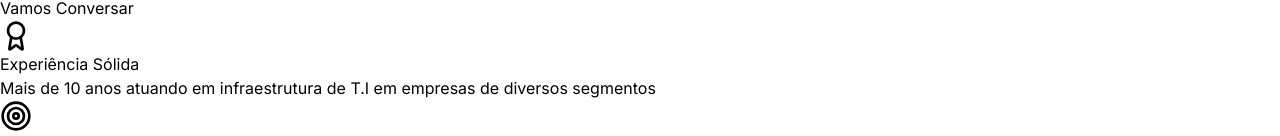
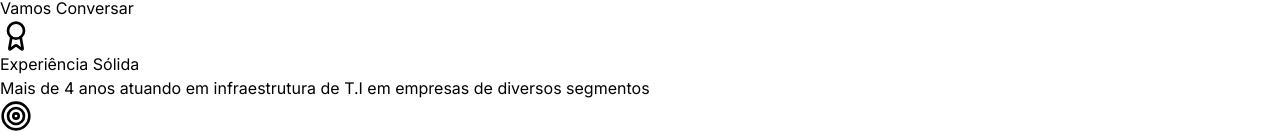
Before and after one commit to NZ-247/WebSite-portifolio, a React (Vite) app: page / in a window 1280 px wide. Shown: the part 658-794 px from the top of the page. Built offline with nearby package versions, Linux system fonts and the light colour scheme.

Commit message:
Ajustes em About.tsx - info exp

```diff
--- a/src/components/About.tsx
+++ b/src/components/About.tsx
@@ -6,7 +6,7 @@ const About = () => {
     {
       icon: <Award size={32} />,
       title: "Experiência Sólida",
-      description: "Mais de 10 anos atuando em infraestrutura de T.I em empresas de diversos segmentos",
+      description: "Mais de 4 anos atuando em infraestrutura de T.I em empresas de diversos segmentos",
     },
     {
       icon: <Target size={32} />,
```
